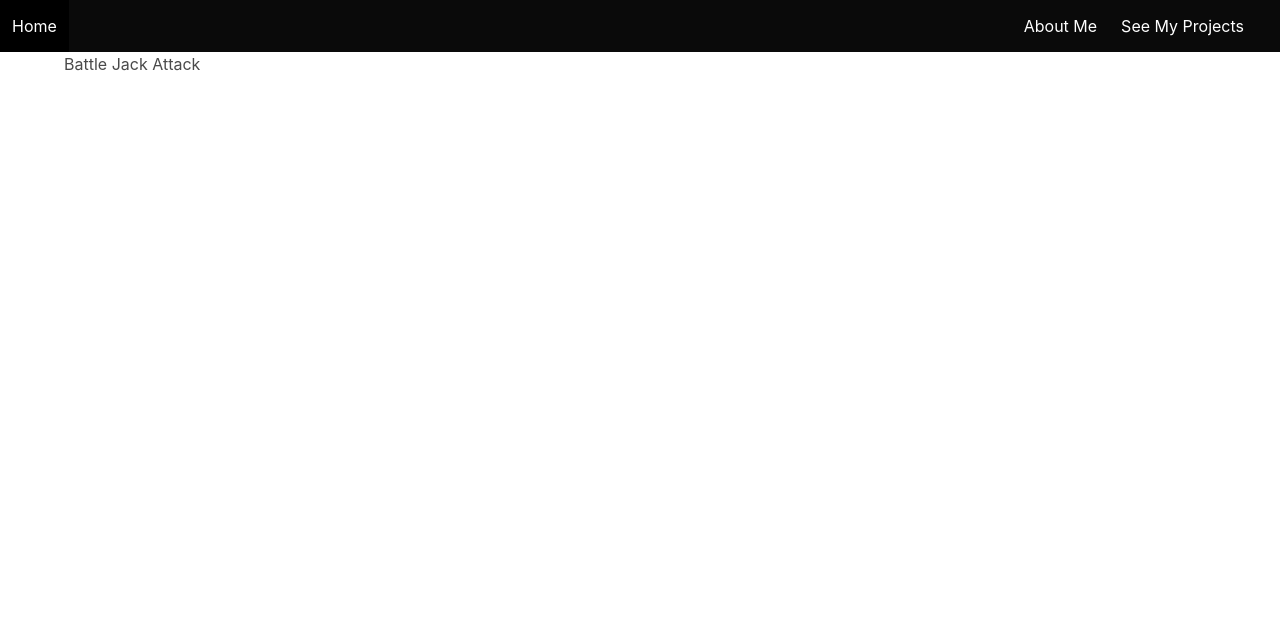
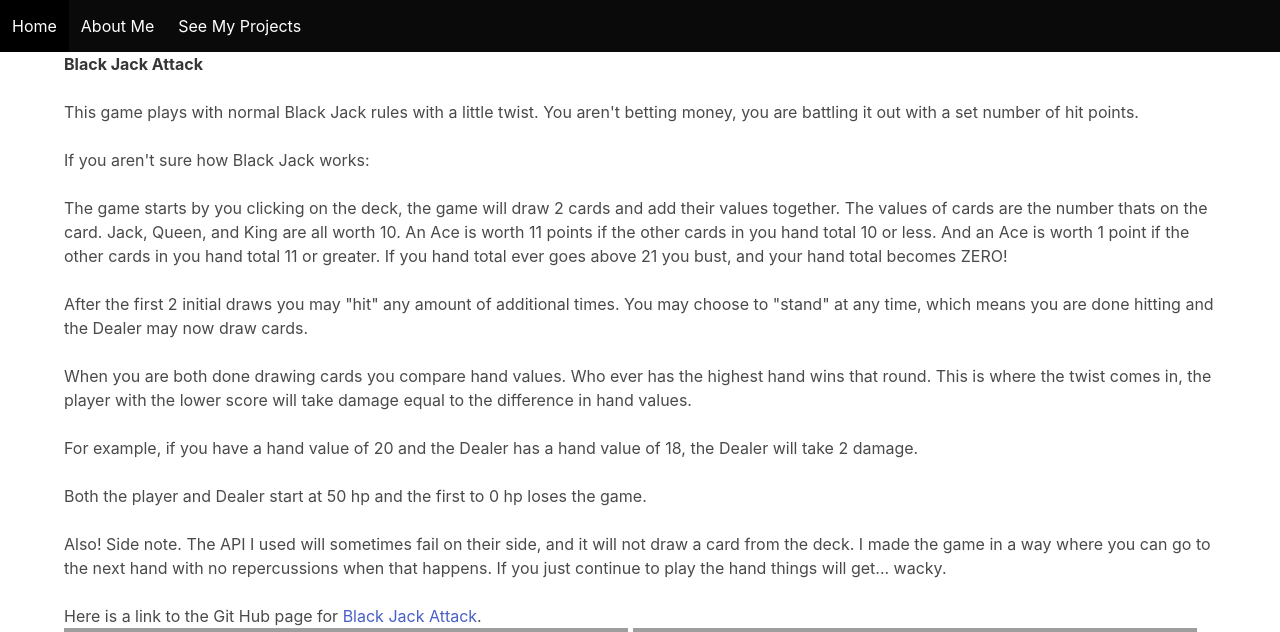
Before and after one commit to m-deez/portfolio, a Django app: page /projects/bja/ in a window 1280 px wide. Shown: the top 632 px of the page. Before the commit the page ends 71 px from the top, so only its background shows below. Run offline with Django 3.2, Linux system fonts and the light colour scheme; grey boxes are pictures that could not be loaded.

Commit message:
filled out BJA page

```diff
--- a/main_app/templates/base.html
+++ b/main_app/templates/base.html
@@ -16,16 +16,16 @@
         <nav class="navbar is-black" role="navigation" aria-label="main navigation">
           <div class="navbar-brand">
             <a class="navbar-item" href="/">Home</a>
-            <a role="button" class="navbar-burger" aria-label="menu" aria-expanded="false">
+            <a class="navbar-item" href="/about">About Me</a>
+            <a class="navbar-item" href="/projects">See My Projects</a>
+            <a class="navbar-item" href=""></a>
+            <!-- <a role="button" class="navbar-burger" aria-label="menu" aria-expanded="false"> -->
               <span aria-hidden="true"></span>
               <span aria-hidden="true"></span>
               <span aria-hidden="true"></span>
             </a>
           </div>
             <div class="navbar-menu navbar-end">
-              <a class="navbar-item" href="/about">About Me</a>
-              <a class="navbar-item" href="/projects">See My Projects</a>
-              <a class="navbar-item" href=""></a>
             </div>
         </nav>
         <div class="container">
--- a/main_app/templates/bja.html
+++ b/main_app/templates/bja.html
@@ -2,6 +2,36 @@
 {% block title %}BJA{% endblock  %}
 {% block content %}
 
-<h1>Battle Jack Attack</h1>
+<body>
+
+    <h1><strong>Black Jack Attack</strong></h1>
+    <br>
+    <p>
+        This game plays with normal Black Jack rules with a little twist. You aren't betting money, you are battling it out with a set number of hit points.
+            <br><br>
+        If you aren't sure how Black Jack works:
+            <br><br>
+        The game starts by you clicking on the deck, the game will draw 2 cards and add their values together. The values of cards are the number thats on the card. Jack, Queen, and King are all worth 10. An Ace is worth 11 points if the other cards in you hand total 10 or less. And an Ace is worth 1 point if the other cards in you hand total 11 or greater. If you hand total ever goes above 21 you bust, and your hand total becomes ZERO!
+            <br><br>
+        After the first 2 initial draws you may "hit" any amount of additional times. You may choose to "stand" at any time, which means you are done hitting and the Dealer may now draw cards.
+            <br><br>
+        When you are both done drawing cards you compare hand values. Who ever has the highest hand wins that round. This is where the twist comes in, the player with the lower score will take damage equal to the difference in hand values.
+            <br><br>
+        For example, if you have a hand value of 20 and the Dealer has a hand value of 18, the Dealer will take 2 damage.
+            <br><br>
+        Both the player and Dealer start at 50 hp and the first to 0 hp loses the game.
+            <br><br>
+        Also! Side note. The API I used will sometimes fail on their side, and it will not draw a card from the deck. I made the game in a way where you can go to the next hand with no repercussions when that happens. If you just continue to play the hand things will get... wacky.
+            <br><br>
+        Here is a link to the Git Hub page for <a href="https://github.com/m-deez/Black-Jack-Attack">Black Jack Attack</a>.
+    </p>
+    <img src="https://i.imgur.com/821aPF3.png" style="width: 49%;" />
+    <img src="https://i.imgur.com/1edinFM.png" style="width: 49%;" />
+    <br>
+    <p>
+
+    </p>
+
+</body>
 
 {% endblock %}
```
Also changed, not shown: main_app/templates/about.html (+10 -0 lines).
